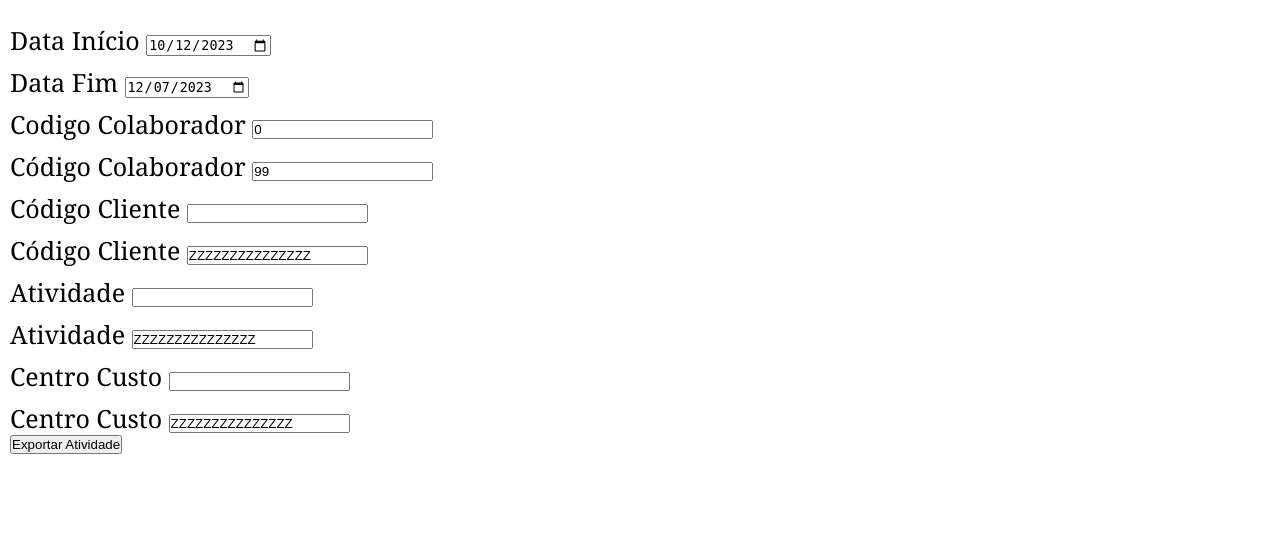
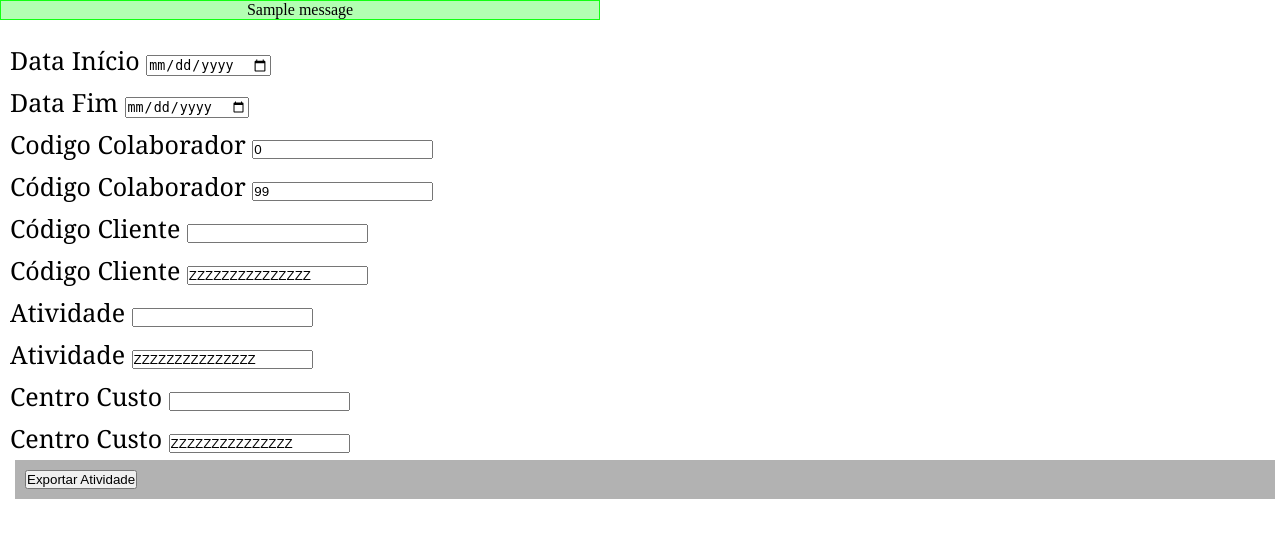
Before and after one commit to pengel13/backOfficeDjango, a Django app: page / in a window 1280 px wide. Shown: the top 538 px of the page. Run offline with Django 5.2, Linux system fonts and the light colour scheme; a user stored in the database is signed in; one stand-in notice (Sample message) is shown.

Commit message:
✅ Aplicação funcionando

```diff
--- a/AtividadeApp/defToExcel.py
+++ b/AtividadeApp/defToExcel.py
@@ -2,6 +2,7 @@
 
 import pandas as pd
 from openpyxl import Workbook
+# from xlwt import Workbook
 from openpyxl.utils import get_column_letter
 from openpyxl.writer.excel import save_workbook
 from openpyxl.utils.dataframe import dataframe_to_rows
@@ -213,7 +214,7 @@ def gerarExcel(
     fimAtividade: str = "",
     centroCusto: str = "",
     fimCentroCusto: str = "",
-) -> _TemporaryFileWrapper:
+) -> Workbook:
     ativTrabalho, columns = pegarDados(
         date.strftime(dataInicio, "%Y%m%d"),  # type: ignore
         date.strftime(dataFim, "%Y%m%d"),  # type: ignore
@@ -226,6 +227,7 @@ def gerarExcel(
         centroCusto,
         fimCentroCusto,
     )
+
     ativTrabalhoDf = transformaParaDf(ativTrabalho, columns)
     print(f"Quantidade de registros: {len(ativTrabalhoDf)}")
     wb = Workbook()
--- a/AtividadeApp/forms.py
+++ b/AtividadeApp/forms.py
@@ -1,4 +1,3 @@
-from datetime import date
 from datetime import datetime
 from django import forms
 
@@ -9,10 +8,10 @@ class DateInput(forms.DateInput):
 
 class FiltrosForm(forms.Form):
     dataInicio = forms.DateField(
-        widget=DateInput, label="Data Início", initial=date(2023, 10, 12)
+        widget=DateInput, label="Data Início",
     )
     dataFim = forms.DateField(
-        widget=DateInput, label="Data Fim", initial=datetime.now()
+        widget=DateInput, label="Data Fim",
     )
 
     minCodColaborador = forms.IntegerField(
--- a/AtividadeApp/templates/AtividadeApp/base.html
+++ b/AtividadeApp/templates/AtividadeApp/base.html
@@ -8,24 +8,36 @@
     <link rel="stylesheet" href="{% static "css/style.css" %}">
 </head>
 <body>
+    {% include "AtividadeApp/partials/_message.html" %}
+    <div class="form-content">
+        <form action='{% url "main" %}' method='POST' enctype="multipart/form-data">
             {% csrf_token %}
-    <div class="form-content">
             {% for field in form %}
                 <div class="form-field">
                     <label for="{{ field.id_for_label }}">{{ field.label }}</label>
                     {{ field }}
                 </div>
             {% endfor %}
-        {% comment %} <div class="submit-btn">
-            <a href={% static "images/gremio-wallpaper.jpg" %} download>
+            <a href={% url "main" %} download id='btn_analyze'>
+                <div class="btn">
                     <input type="submit" value="Exportar Atividade">
+                </div>
             </a>
-        </div> {% endcomment %}
-        <div class="submit-btn">
+        </div>
+    </form>
+    <script>
+        $('#btn_analyze').click(function(e) {
+            e.preventDefault()
+            $.post('/api/v1/analyzer/',
+                data,
+                "json").done(function(response) {
+                //...
+            }).fail(function() {
+                Logger.error(" Error ")
+            })
 
-           <button class="btn" type="submit">Exportar Atividade</button>
-
-        </div>
-    </div>
+            return false
+        }) // analyze click
+    </script>
 </body>
 </html>
--- /dev/null
+++ b/AtividadeApp/templates/AtividadeApp/partials/_message.html
@@ -0,0 +1,7 @@
+{% if messages %}
+    {% for msg in messages  %}
+        <div class="message {{ msg.tags }}">
+            {{ msg }}
+        </div>
+    {% endfor %}
+{% endif %}
--- a/AtividadeApp/views.py
+++ b/AtividadeApp/views.py
@@ -1,12 +1,12 @@
 # from django.contrib.auth.decorators import login_required
 from django.shortcuts import render, redirect
 from django.http import HttpRequest, HttpResponse
-from AtividadeApp.defToExcel import gerarExcel
 from django.contrib import messages, auth
 from django.contrib.auth.forms import AuthenticationForm
 from django.contrib.auth.decorators import login_required
-
+from datetime import datetime
 from AtividadeApp.forms import FiltrosForm
+from AtividadeApp.defToExcel import gerarExcel
 
 
 dataInicio = 0
@@ -20,11 +20,11 @@ maxAtividade = 0
 CentroCusto = 0
 maxCentroCusto = 0
 
+
 @login_required
 def main(request: HttpRequest) -> HttpResponse:
     filtros_form = FiltrosForm()
     if request.method == "POST":
-        print("POST")
         filtros_form = FiltrosForm(request.POST)
         if filtros_form.is_valid():
             dados = filtros_form.cleaned_data
@@ -38,7 +38,7 @@ def main(request: HttpRequest) -> HttpResponse:
             maxAtividade = dados.get("maxAtividade")
             minCentroCusto = dados.get("minCentroCusto")
             maxCentroCusto = dados.get("maxCentroCusto")
-            stream = gerarExcel(
+            wb = gerarExcel(
                 dataInicio,
                 dataFim,
                 minCodColaborador,
@@ -50,32 +50,36 @@ def main(request: HttpRequest) -> HttpResponse:
                 minCentroCusto,
                 maxCentroCusto,
             )
-            # response = HttpResponse(content_type='application/vnd.ms-excel')
-            # wb.save(response)
-            # response = HttpResponse(save_workbook(wb, "AtividadeIntegracao.xlsx"), content_type='application/vnd.ms-excel')
-            return stream
+            response = HttpResponse(content_type="application/ms-excel")
 
+            today = datetime.now()
+            responseContent = f'attachment; filename = AtividadeIntegracoes{today.hour}{today.minute}{today.hour} {today.day}-{today.month}-{today.year}.xlsx'
+
+            response['Content-Disposition'] = responseContent
+
+            wb.save(response) # type: ignore
+
+            return response
     return render(request, "AtividadeApp/base.html", context={"form": filtros_form})
 
 def login_view(request):
     form = AuthenticationForm(request)
-    print('n')
-    if request.method == 'POST':
-        print('POST')
+    if request.method == "POST":
         form = AuthenticationForm(request, data=request.POST)
         if form.is_valid():
-            print('IS-VALIDD')
+            messages.success(request, "USUÁRIO LOGADO")
+            print("IS-VALIDD")
             user = form.get_user()
             auth.login(request, user)
-            return redirect('main')
+            return redirect("main")
+        messages.error(request, "Houve um erro no user ou na senha")
+    context = {
+        "form": form,
+    }
+    return render(request, "AtividadeApp/login.html", context)
 
-    context = {'form': form,}
-    return render(
-        request,
-        'AtividadeApp/login.html',
-        context
-    )
 
 def logout_view(request):
     auth.logout(request)
-    return redirect('login')
+    messages.warning(request, 'USUÁRIO DESLOGADO')
+    return redirect("login")
--- a/backOfficeProject/settings.py
+++ b/backOfficeProject/settings.py
@@ -106,9 +106,9 @@ AUTH_PASSWORD_VALIDATORS = [
 # Internationalization
 # https://docs.djangoproject.com/en/5.0/topics/i18n/
 
-LANGUAGE_CODE = 'en-us'
+LANGUAGE_CODE = 'pt-br'
 
-TIME_ZONE = 'UTC'
+TIME_ZONE = 'America/Sao_Paulo'
 
 USE_I18N = True
 
--- a/backOfficeProject/urls.py
+++ b/backOfficeProject/urls.py
@@ -23,5 +23,6 @@ urlpatterns = [
     path('admin/', admin.site.urls),
     path('', views.main, name = 'main'),
     path('auth/login/', views.login_view, name='login'),
-    path('logout', views.logout_view, name='logout')
+    path('logout/', views.logout_view, name='logout'),
+
 ]
--- a/base_static/css/style.css
+++ b/base_static/css/style.css
@@ -17,23 +17,52 @@
     font-size: 25px;
 
 }
-.text {
-  font-size: 10px;
-  font-family:'Times New Roman', Times, serif;
-}
 
 .title{
-  margin:12px 0 0 12px;
+  margin:12px 0 5px 12px;
   font-size:25px;
+  text-decoration: underline;
   font-family:'Gill Sans', 'Gill Sans MT', Calibri, 'Trebuchet MS', sans-serif;
 }
 
+.text{
+  margin-left:10px;
+  margin-top:15px;
+}
 
-/* .submit-btn a input{
+.btn{
+  padding:10px;
+  margin:5px;
   background-color: rgba(0,0,0,0.3);
-  margin: 10px;
-  padding: 25px;
-  cursor:  pointer;
-  margin-left: 40px;
+}
 
-} */
+
+.message {
+  max-width: 600px;
+  margin: var(--spacing) auto;
+  margin-top: calc(var(--spacing) * 2);
+  padding: var(--spacing);
+  text-align: center;
+  border-radius: var(--default-border-radius);
+  font-size: var(--smaller-font-size);
+}
+
+.message.success {
+  background: rgba(0, 255, 0, 0.3);
+  border: 1px solid rgba(0, 255, 0, 90%);
+}
+
+.message.error {
+  background: rgba(255, 0, 0, 0.3);
+  border: 1px solid rgba(255, 0, 0, 90%);
+}
+
+.message.warning {
+  background: rgba(255, 255, 0, 0.3);
+  border: 1px solid rgba(255, 255, 0, 90%);
+}
+
+.message.info {
+  background: rgba(0, 0, 255, 0.3);
+  border: 1px solid rgba(0, 0, 255, 0.3);
+}
--- /dev/null
+++ b/tt.py
@@ -0,0 +1,2 @@
+x = 0.3
+print('o valor de x é {}'.format(x))
```
Also changed, not shown: AtividadeApp/templates/AtividadeApp/login.html (+10 -11 lines), AtividadeApp/templates/AtividadeApp/partials/_form.html (added, +7 -0 lines), db.sqlite3, 1 other file. Lines whose indentation alone changed are shown as unchanged.
